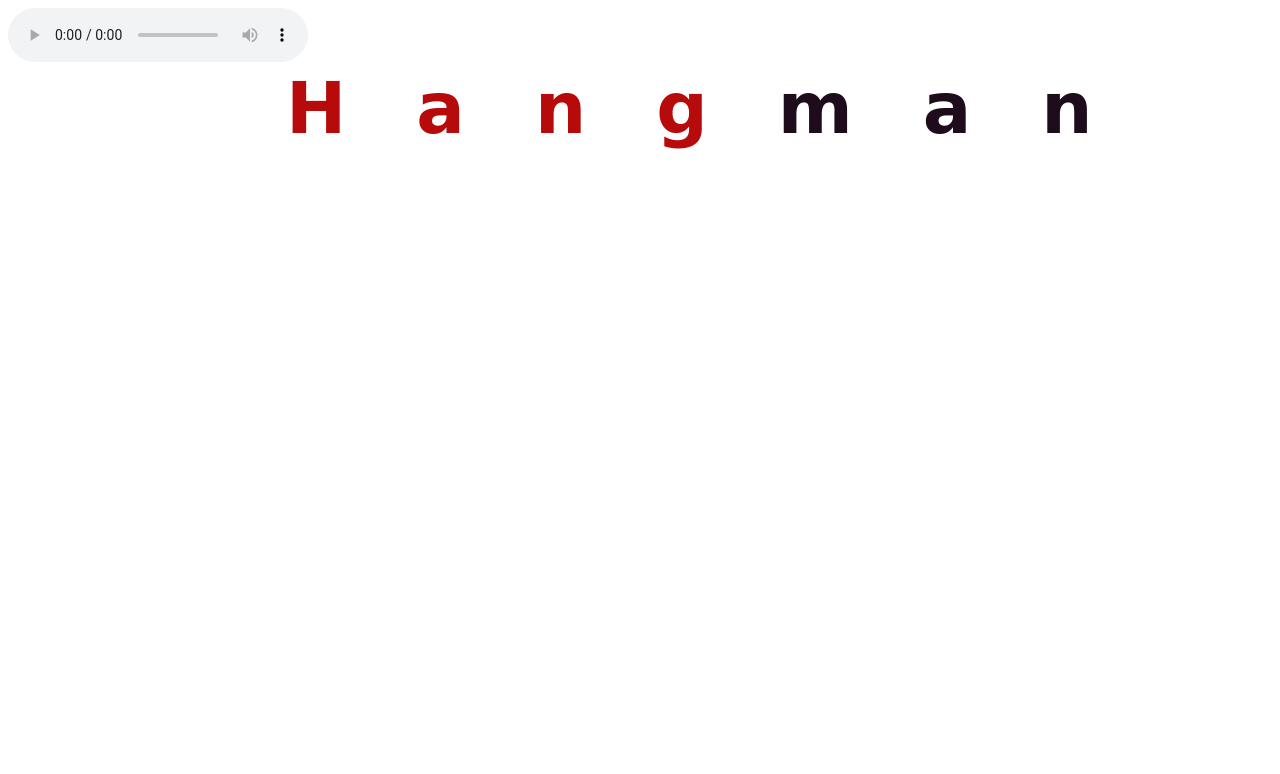
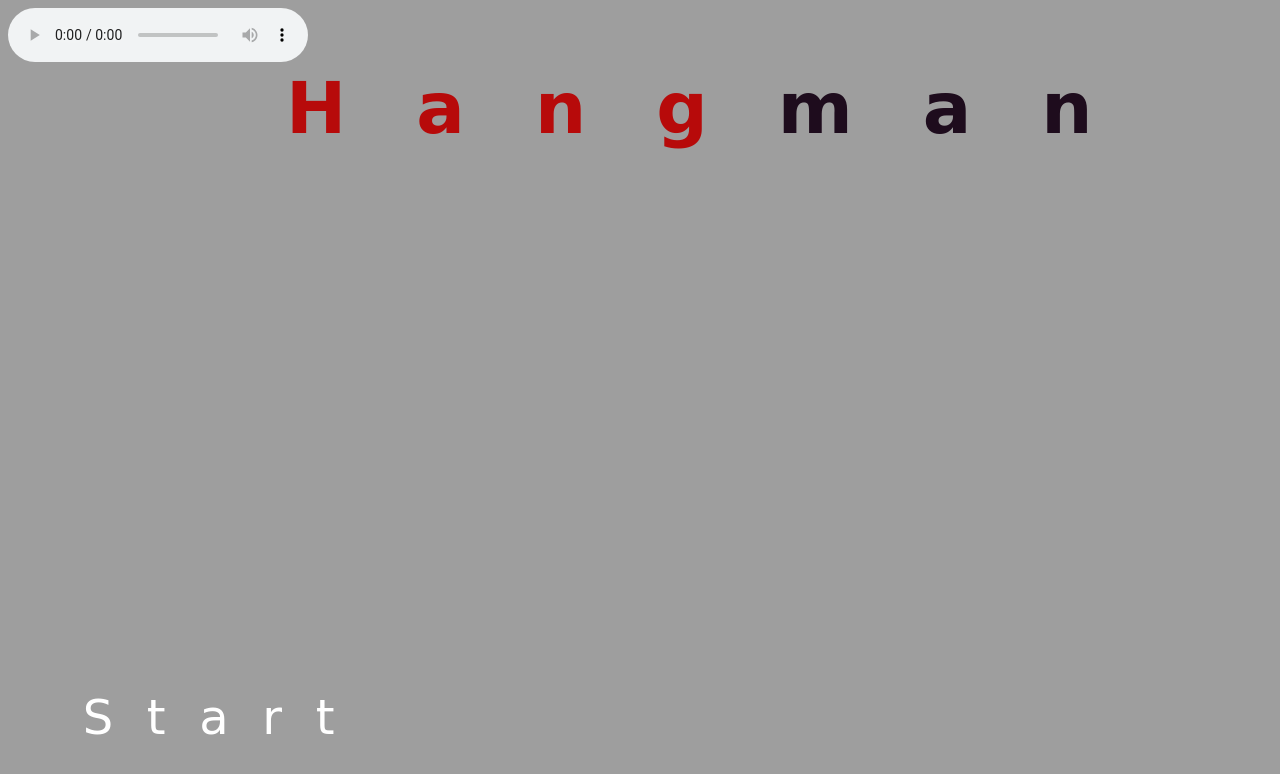
Before and after one commit to caiquesarkis/jogo-da-forca, a plain HTML site: page index.html in a window 1280 px wide. Drawn offline with Linux system fonts and the light colour scheme; the site is published under a folder, as on GitHub Pages, so addresses that start at the root find nothing; a web font is replaced by a local one.

Commit message:
ahjsklfj

```diff
--- a/index.css
+++ b/index.css
@@ -1,5 +1,5 @@
 body {
-    background-image: url(/imagens/hangman.gif);
+    background-image: url(imagens/hangman.gif);
     background-repeat: no-repeat;
     background-size: 100%;
 }
```
Also changed, not shown: index.html (+2 -2 lines).
